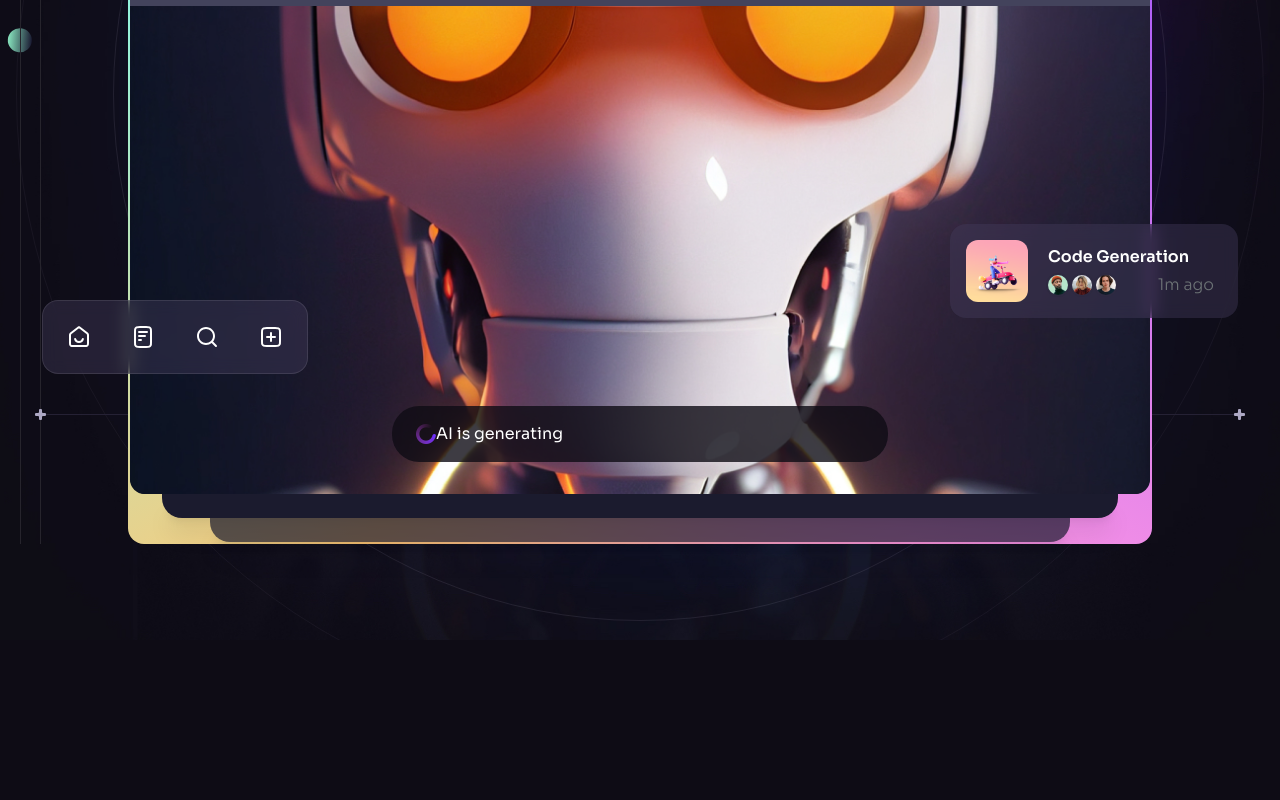
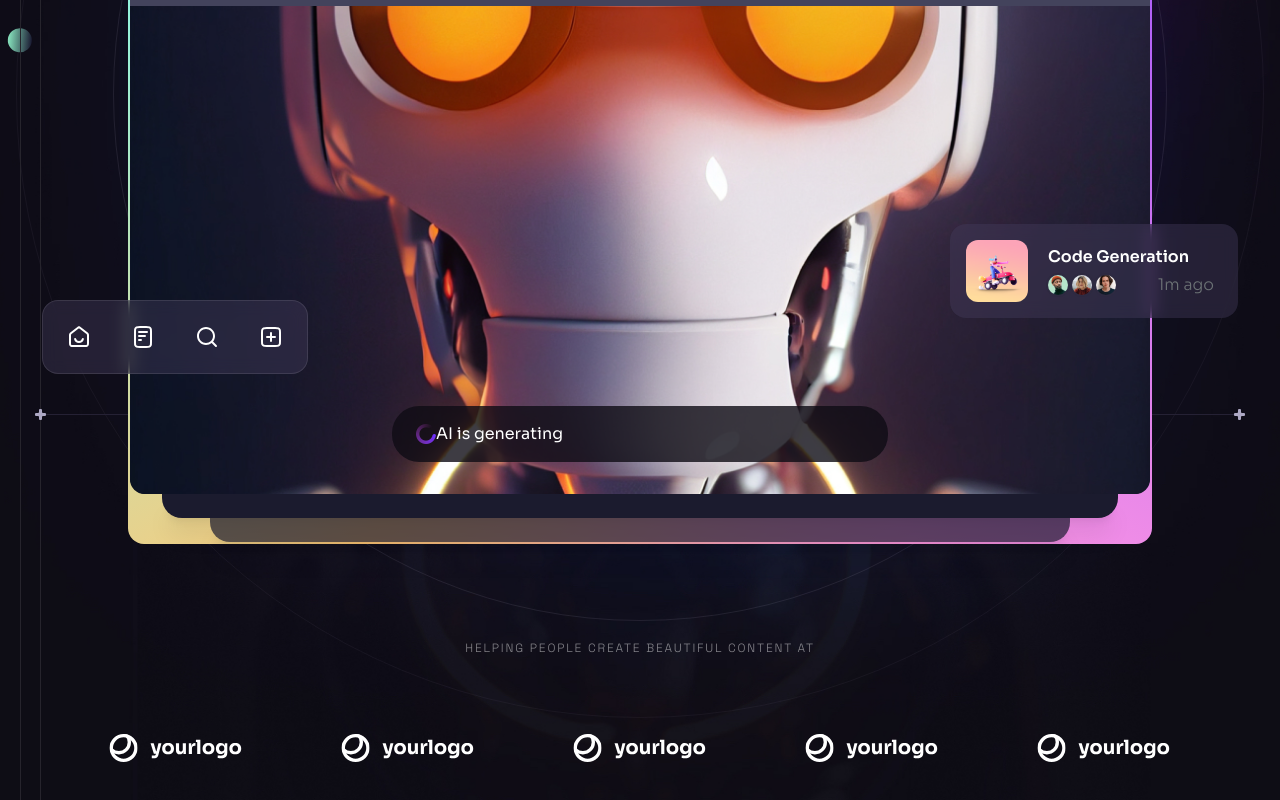
Before and after one commit to snitraM4500/brainwave, a React (Vite) app: page / in a window 1280 px wide. Shown: the part 554-1354 px from the top of the page. Before the commit the page ends 1194 px from the top, so only its background shows below. Built offline with nearby package versions, Linux system fonts and the light colour scheme.

Commit message:
Hero terminated

```diff
--- /dev/null
+++ b/src/components/CompanyLogo.jsx
@@ -0,0 +1,23 @@
+import React from "react";
+import { companyLogos } from "../constants";
+
+const CompanyLogo = ({ className }) => {
+  return (
+    <div className={className}>
+      <h5 className="tagline mb-6 text-center text-n-1/50">
+        Helping people create beautiful content at
+      </h5>
+      <ul className="flex">
+        {companyLogos.map((logo, index) => (
+          <li
+            key={index}
+            className="flex items-center justify-center flex-1 h-[8.5rem]">
+            <img src={logo} width={134} height={8} alt={logo} />
+          </li>
+        ))}
+      </ul>
+    </div>
+  );
+};
+
+export default CompanyLogo;
--- a/src/components/Hero.jsx
+++ b/src/components/Hero.jsx
@@ -8,6 +8,7 @@
 import { heroIcons } from "../constants";
 import Generating from "./Generating";
 import Notification from "./Notification";
+import CompanyLogo from "./CompanyLogo";
 
 const Hero = () => {
   const parallaxRef = useRef(null);
@@ -86,6 +87,7 @@
 
           <BackgroundCircles />
         </div>
+        <CompanyLogo className="hidden relative z-10 mt-20 lg:block"/>
       </div>
       <BottomLine />
     </Section>
```
